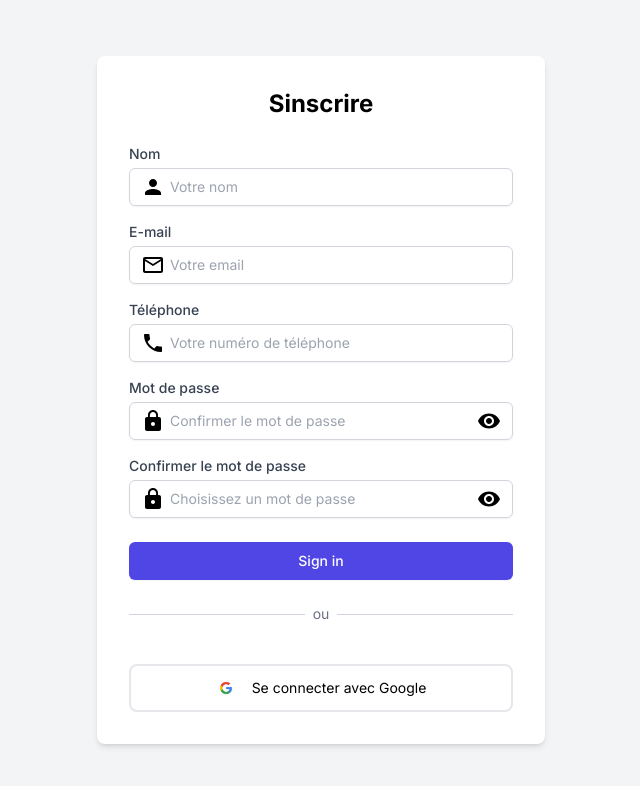
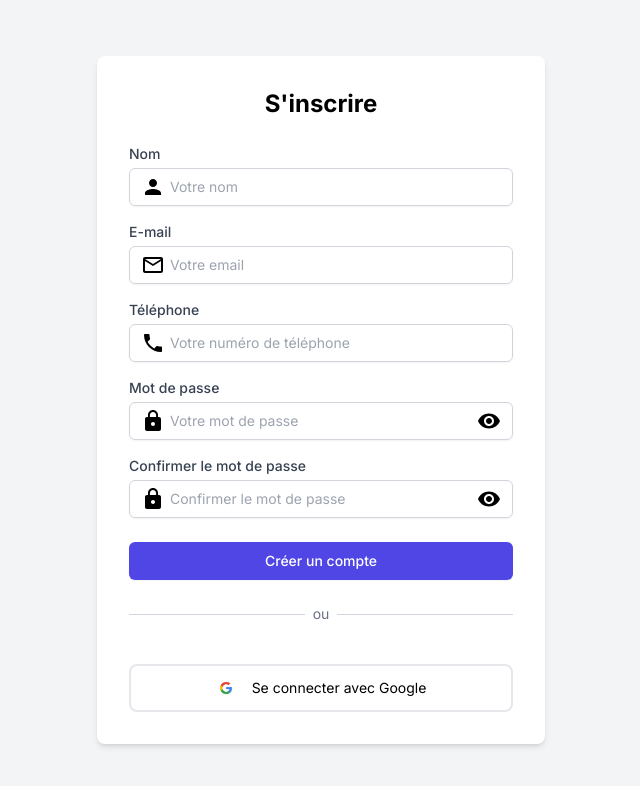
Before and after one commit to Marouane124/Swika-app, a Next.js app: page /SignUp in a window 1280 px wide. Shown: the top 786 px of the page, without its empty margins (319-959 px from the left). Built offline with nearby package versions, Linux system fonts and the light colour scheme.

Commit message:
Fix orthographe signin page

```diff
--- a/app/SignUp/SignUp.tsx
+++ b/app/SignUp/SignUp.tsx
@@ -58,7 +58,7 @@ export default function SignUp() {
     <div className="flex items-center justify-center min-h-screen bg-gray-100">
       <div className="w-full max-w-md bg-white rounded-lg shadow-md p-8">
         <div className="flex justify-center mb-6">
-          <h1 className="text-black text-2xl font-bold">Sinscrire</h1>
+          <h1 className="text-black text-2xl font-bold">S'inscrire</h1>
         </div>
         <form onSubmit={handleSubmit}>
           <div className="mb-4">
@@ -122,7 +122,7 @@ export default function SignUp() {
                 name="password"
                 id="password"
                 className="block w-full pl-10 pr-4 py-2 border border-gray-300 rounded-md text-gray-900 placeholder-gray-400 focus:outline-none focus:ring-indigo-500 focus:border-indigo-500 sm:text-sm"
-                placeholder="Confirmer le mot de passe"
+                placeholder="Votre mot de passe"
               />
               <div className="absolute inset-y-0 left-0 pl-3 flex items-center pointer-events-none">
                 <LockIcon style={{ color: 'black' }} />
@@ -149,7 +149,7 @@ export default function SignUp() {
                 name="confirmPassword"
                 id="confirmPassword"
                 className="block w-full pl-10 pr-4 py-2 border border-gray-300 rounded-md text-gray-900 placeholder-gray-400 focus:outline-none focus:ring-indigo-500 focus:border-indigo-500 sm:text-sm"
-                placeholder="Choisissez un mot de passe"
+                placeholder="Confirmer le mot de passe"
               />
               <div className="absolute inset-y-0 left-0 pl-3 flex items-center pointer-events-none">
                 <LockIcon style={{ color: 'black' }} />
@@ -171,7 +171,7 @@ export default function SignUp() {
               type="submit"
               className="w-full flex justify-center py-2 px-4 border border-transparent rounded-md shadow-sm text-sm font-medium text-white bg-indigo-600 hover:bg-indigo-700 focus:outline-none focus:ring-2 focus:ring-offset-2 focus:ring-indigo-500"
             >
-              Sign in
+              Créer un compte
             </button>
           </div>
           <div className="mt-6 relative">
```
